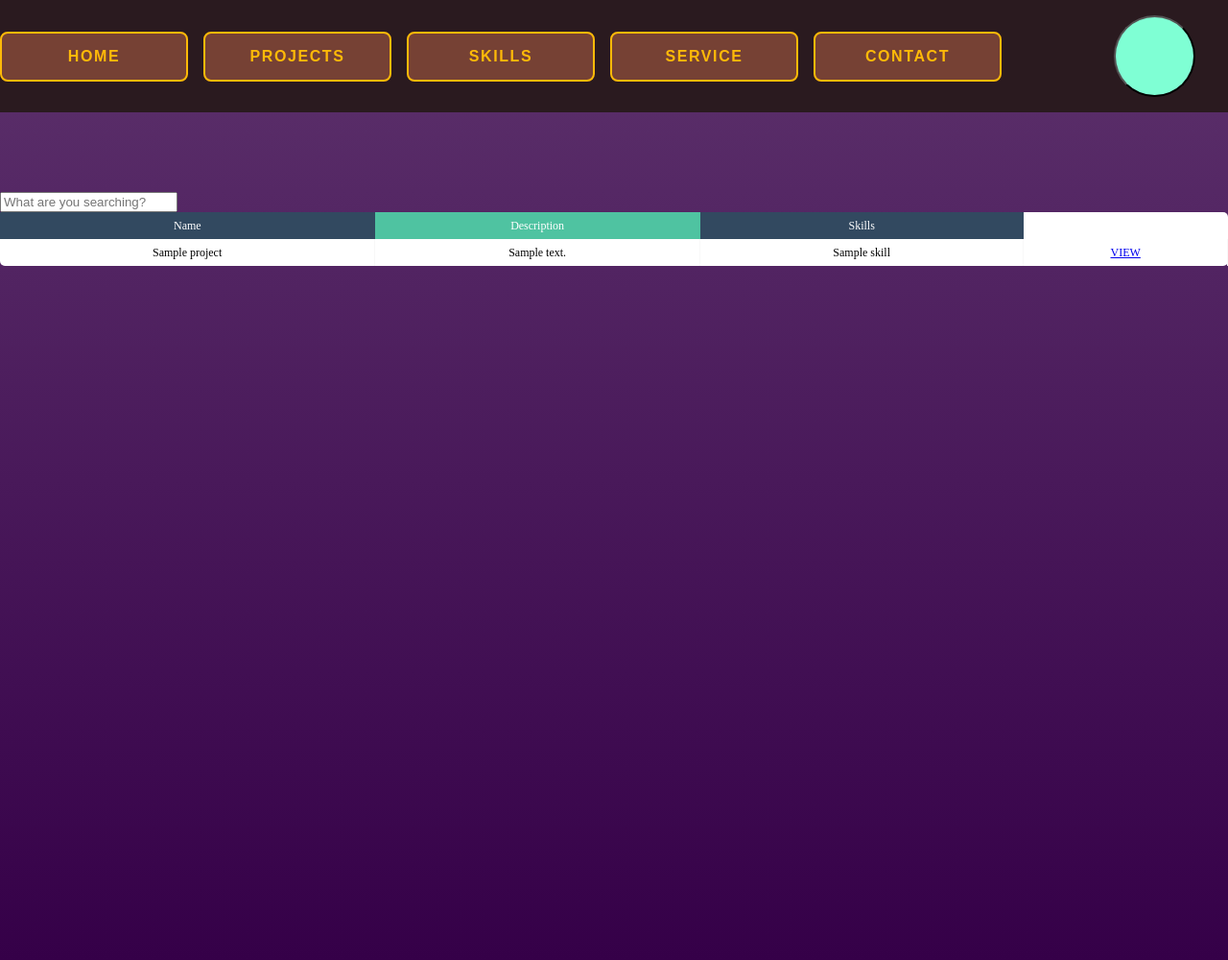
After one commit to JorgeSaicoski/django-sarkis.dev, a Django app: page /projects in a window 1280 px wide. The commit adds this page. Shown: the whole page at 96% size. Run offline with Django 4.2, Linux system fonts and the light colour scheme; tables that the repository leaves empty hold one stand-in row (values such as "Sample post").

Commit message:
Project List

```diff
--- a/sarkis/static/css/main.css
+++ b/sarkis/static/css/main.css
@@ -467,6 +467,38 @@ nav ul li:hover span:nth-child(4) {
   border-radius: 10px;
 }
 
+#listToSearch {
+  border-radius: 5px;
+  font-size: 12px;
+  font-weight: normal;
+  border: none;
+  border-collapse: collapse;
+  width: 100%;
+  max-width: 100%;
+  white-space: nowrap;
+  background-color: white;
+}
+#listToSearch td, #listToSearch th {
+  text-align: center;
+  padding: 8px;
+}
+#listToSearch td {
+  border-right: 1px solid #f8f8f8;
+  font-size: 12px;
+}
+#listToSearch th {
+  color: #ffffff;
+  background: #4FC3A1;
+}
+#listToSearch th:nth-child(odd) {
+  color: #ffffff;
+  background: #324960;
+}
+#listToSearch .select {
+  background-color: #1AC8ED;
+  border: 2px solid #FFBA08;
+}
+
 @keyframes spin {
   from {
     transform: rotate(65deg);
--- /dev/null
+++ b/sarkis/static/js/search.js
@@ -0,0 +1,26 @@
+let input = document.getElementById("searchBar");
+let ul = document.getElementById("listToSearch");
+let pos = ul.offsetTop
+
+function searchBar() {
+    let filter = input.value.toUpperCase();
+
+    let tr = ul.getElementsByTagName("tr");
+    for (let i = 1; i < tr.length; i++) {
+        let name = tr[i].getElementsByTagName("td")[0];
+        let description = tr[i].getElementsByTagName("td")[1];
+        let skill = tr[i].getElementsByTagName("td")[2];
+        let txtValue =  name.innerText + description.innerText + skill.innerText
+        if (filter.length<1){
+            tr[i].style.display = "";
+            tr[i].classList.remove("select")
+        }else if (txtValue.toUpperCase().indexOf(filter) > -1) {
+            tr[i].style.display = "";
+            tr[i].classList.add("select")
+        }
+        else {
+            tr[i].style.display = "none";
+            tr[i].classList.remove("select")
+        }
+    }
+}
--- a/sarkis/static/scss/_style.scss
+++ b/sarkis/static/scss/_style.scss
@@ -476,6 +476,39 @@ nav{
     }
 }
 
+#listToSearch{
+    border-radius: 5px;
+    font-size: 12px;
+    font-weight: normal;
+    border: none;
+    border-collapse: collapse;
+    width: 100%;
+    max-width: 100%;
+    white-space: nowrap;
+    background-color: white;
+    & td, th{
+        text-align: center;
+        padding: 8px;
+    }
+    & td{
+        border-right: 1px solid #f8f8f8;
+        font-size: 12px;
+    }
+    & th{
+        color: #ffffff;
+        background: #4FC3A1;
+        &:nth-child(odd) {
+            color: #ffffff;
+            background: #324960;
+        }
+    }
+    & .select{
+        background-color: #1AC8ED;
+        border: 2px solid $alert-color;
+
+    }
+}
+
 
 
 @keyframes spin{
--- a/sarkis/website/templates/website/home.html
+++ b/sarkis/website/templates/website/home.html
@@ -20,7 +20,6 @@
       <h2>Services</h2>
     </div>
     {% include 'website/categories.html' %}
-    <script type="text/javascript" src="{% static 'js/script.js' %}"></script>
     <script type="text/javascript" src="{% static 'js/navbar.js' %}"></script>
 
 </body>
--- a/sarkis/website/templates/website/navbar.html
+++ b/sarkis/website/templates/website/navbar.html
@@ -7,7 +7,7 @@
           <span></span><span></span><span></span><span></span>
       </li>
     </a>
-    <a href="{% url 'home' %}">
+    <a href="{% url 'projects' %}">
       <li>
           projects
           <span></span><span></span><span></span><span></span>
--- /dev/null
+++ b/sarkis/website/templates/website/projects_page.html
@@ -0,0 +1,41 @@
+{% load static %}
+<!DOCTYPE html>
+<html lang="en">
+<head>
+    <meta charset="UTF-8">
+    <link rel="stylesheet" type="text/css" href="{% static 'css/main.css' %}">
+    <title>Sarkis.Dev</title>
+</head>
+<body>
+    {% include 'website/navbar.html' %}
+    <div class="search">
+        <input type="text" id="searchBar" onkeyup="searchBar()" placeholder="What are you searching?" title="Type in a name">
+    </div>
+    <table id="listToSearch">
+        <tr>
+            <th>Name</th>
+            <th>Description</th>
+            <th>Skills</th>
+        </tr>
+      {% for project in projects %}
+        <tr>
+            <td>{{project.name}}</td>
+            <td>{{project.description}}</td>
+            <td>
+                {% for skill in project.get_skills %}
+                {{skill.name}}
+                {% endfor %}
+            </td>
+            <td>
+                <a href="{% url 'project' project.name %}">VIEW</a>
+            </td>
+        </tr>
+      {% endfor %}
+    </table>
+
+    <script type="text/javascript" src="{% static 'js/navbar.js' %}"></script>
+    <script type="text/javascript" src="{% static 'js/search.js' %}"></script>
+
+
+</body>
+</html>
--- a/sarkis/website/urls.py
+++ b/sarkis/website/urls.py
@@ -6,4 +6,6 @@ urlpatterns = [
 	#Leave as empty string for base url
 	path('', views.home, name="home"),
 	path('project/<str:pk>', views.project, name="project"),
+	path('projects', views.projects, name="projects"),
+
 ]
--- a/sarkis/website/views.py
+++ b/sarkis/website/views.py
@@ -31,3 +31,10 @@ def project(req, pk):
         'skills': skills
     }
     return render(req, 'website/project.html', context)
+def projects(req):
+    projects = Project.objects.all()
+
+    context = {
+        'projects': projects,
+    }
+    return render(req, 'website/projects_page.html', context)
```
Also changed, not shown: 1 other file.
